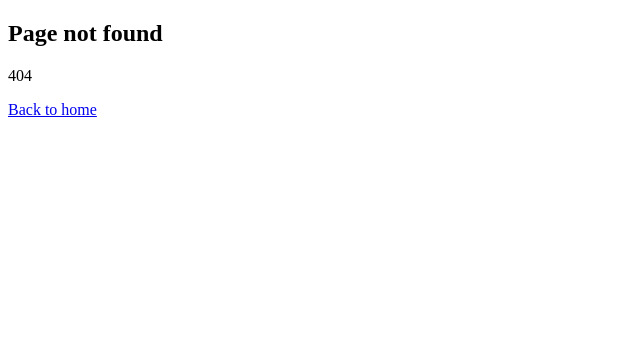
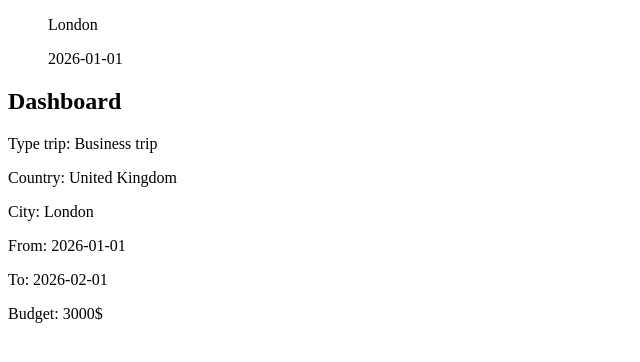
Before and after one commit to egrgut/travel-planner, a React (Vite) app: page / in a window 1280 px wide. Before the commit this address had no page. Shown: the top 362 px of the page, without its empty margins (0-640 px from the left). Built offline with nearby package versions, Linux system fonts and the light colour scheme.

Commit message:
Integrate trip management components: add `TripList`, `TripCard`, and `TripSidebarItem`. Update `AppLayout` with trip list sidebar. Extend `tripSlice` and `types` for consistent trip data handling. Implement `DashBoardPage` with dynamic trip display.

```diff
--- a/src/app/router.tsx
+++ b/src/app/router.tsx
@@ -2,6 +2,7 @@ import {createBrowserRouter, Navigate} from "react-router"
 import NotFoundPage from "../pages/NotFoundPage.tsx";
 import TripPage from "../pages/TripPage.tsx";
 import AppLayout from "../components/AppLayout.tsx";
+import DashBoardPage from "../pages/DashBoardPage.tsx";
 
 //TODO route elements
 export const router = createBrowserRouter([
@@ -10,6 +11,10 @@ export const router = createBrowserRouter([
         children: [
             {
                 index: true,
+                element: <DashBoardPage/>
+
+            },
+            {
                 path: "dashboard",
                 element: <Navigate to="/" replace/>
             },
--- a/src/components/AppLayout.tsx
+++ b/src/components/AppLayout.tsx
@@ -2,11 +2,16 @@
 // Add weather widget that change weather on specific trip
 
 import {Outlet} from "react-router";
+import TripList from "./TripList.tsx";
 
-function AppLayout(){
+function AppLayout() {
     return (
-        <Outlet/>
+        <div>
+            <TripList/>
+            <Outlet/>
+        </div>
     )
 }
 
+
 export default AppLayout;
--- a/src/components/TripCard.tsx
+++ b/src/components/TripCard.tsx
@@ -1 +1,21 @@
 //TODO
+import type {Trip} from "../types/types.ts";
+
+type TripCardProps = {
+    trip: Trip;
+}
+
+function TripCard({trip}: TripCardProps) {
+    return (
+        <div>
+            <p>Type trip: {trip.status}</p>
+            <p>Country: {trip.country}</p>
+            <p>City: {trip.city}</p>
+            <p>From: {trip.startDate}</p>
+            <p>To: {trip.endDate}</p>
+            <p>Budget: {trip.budget}$</p>
+        </div>
+    )
+}
+
+export default TripCard;
--- a/src/components/TripList.tsx
+++ b/src/components/TripList.tsx
@@ -1 +1,15 @@
 //TODO
+import {useAppSelector} from "../app/hooks.ts";
+import TripSidebarItem from "./TripSidebarItem.tsx";
+
+const TripList = () => {
+    const trips = useAppSelector((state) => state.trips.items);
+    return (
+        <ul>
+            {trips.map(trip => <TripSidebarItem key={trip.id} trip={trip}></TripSidebarItem>)}
+        </ul>
+    )
+
+}
+
+export default TripList;
--- /dev/null
+++ b/src/components/TripSidebarItem.tsx
@@ -0,0 +1,20 @@
+import type {Trip} from "../types/types.ts";
+
+type TripSidebarItemProps = {
+    trip: Trip;
+}
+
+function TripSidebarItem({trip}: TripSidebarItemProps) {
+    return (
+        <div>
+            <p>
+                {trip.city}
+            </p>
+            <p>
+                {trip.startDate}
+            </p>
+        </div>
+    )
+}
+
+export default TripSidebarItem;
--- a/src/features/trip/tripSlice.ts
+++ b/src/features/trip/tripSlice.ts
@@ -2,14 +2,14 @@ import type {Trip} from "../../types/types.ts";
 import {createSlice, type PayloadAction} from "@reduxjs/toolkit";
 
 export type TripsState = {
-    trips: Trip[];
+    items: Trip[];
 }
 
 const initialState: TripsState = {
-    trips: [
+    items: [
         {
             id: "1",
-            status: "business trip",
+            status: "Business trip",
             country: "United Kingdom",
             city: "London",
             days: [],
@@ -27,16 +27,16 @@ const tripSlice = createSlice({
     initialState,
     reducers: {
         addTrip: (state, action: PayloadAction<Trip>) => {
-            state.trips.push(action.payload);
+            state.items.push(action.payload);
         },
         editTrip: (state, action: PayloadAction<Trip>) => {
-            const  index = state.trips.findIndex(trip => trip.id === action.payload.id);
+            const  index = state.items.findIndex(trip => trip.id === action.payload.id);
             if (index > -1) {
-                state.trips[index] = action.payload;
+                state.items[index] = action.payload;
             }
         },
         deleteTrip: (state, action: PayloadAction<string>) => {
-            state.trips= state.trips.filter(trip=>trip.id !== action.payload);
+            state.items= state.items.filter(trip=>trip.id !== action.payload);
             }
         }
 })
--- a/src/pages/DashBoardPage.tsx
+++ b/src/pages/DashBoardPage.tsx
@@ -1,7 +1,16 @@
 //TODO
 
-function DashBoardPage(){
-    return
+import {useAppSelector} from "../app/hooks.ts";
+import TripCard from "../components/TripCard.tsx";
+
+function DashBoardPage() {
+    const trips = useAppSelector((state) => state.trips.items);
+    return (
+        <div>
+            <h2>Dashboard</h2>
+            {trips.map(trip => <TripCard key={trip.id} trip={trip}></TripCard>)}
+        </div>
+    )
 }
 
 export default DashBoardPage;
--- a/src/pages/TripPage.tsx
+++ b/src/pages/TripPage.tsx
@@ -3,9 +3,9 @@
 function TripPage() {
     return (
         <select>
-            <TripCard/>
-            <TripTodo/>
-            <BudgetCard/>
+            {/*<TripCard/>*/}
+            {/*<TripTodo/>*/}
+            {/*<BudgetCard/>*/}
         </select>
     )
 }
```
Also changed, not shown: src/types/types.ts (+5 -5 lines).
